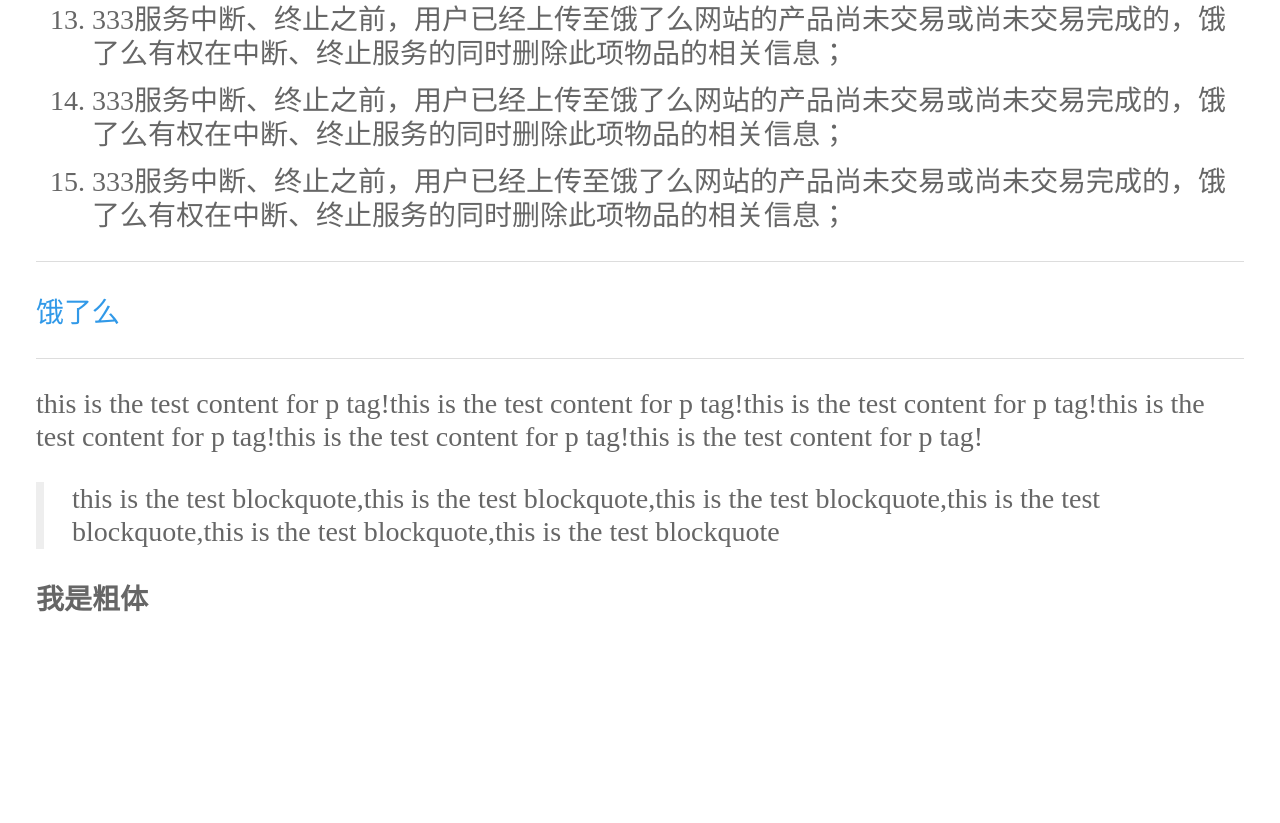
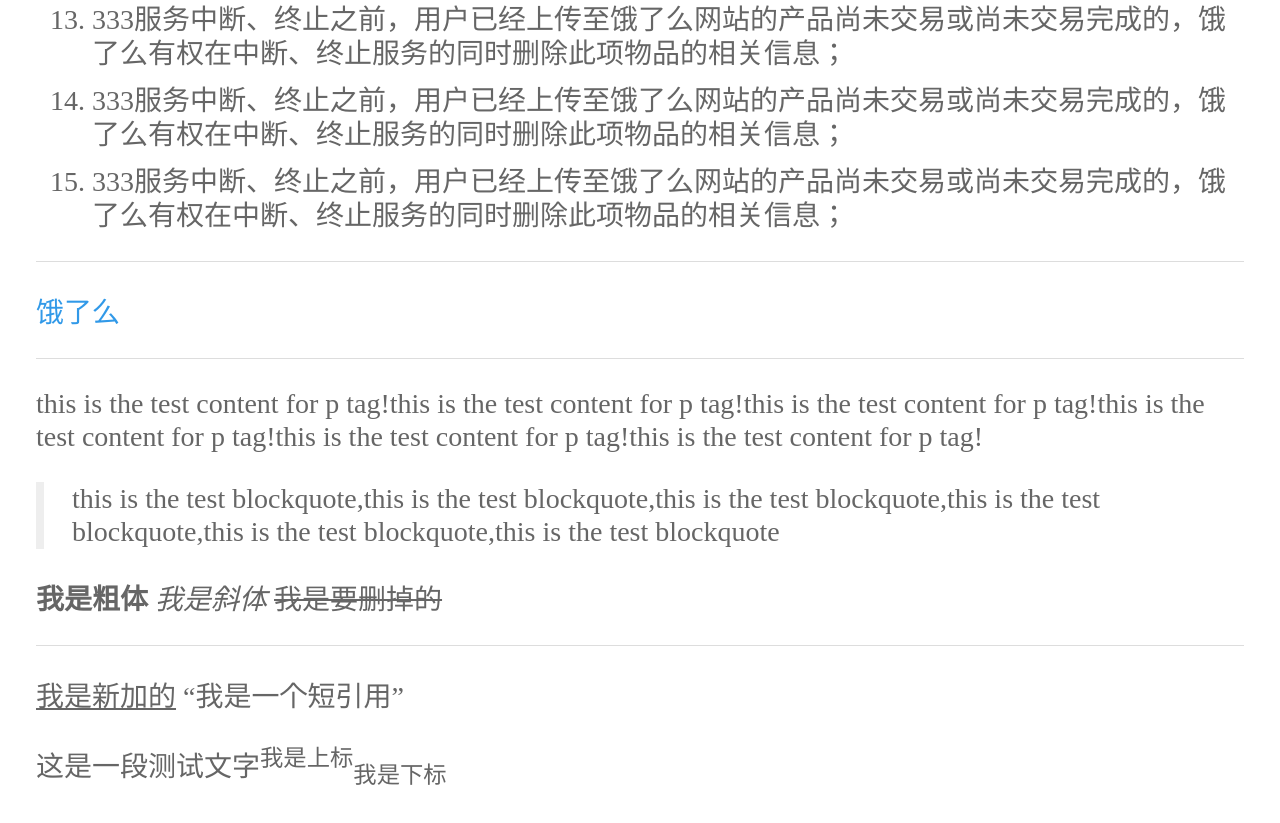
Before and after one commit to BeMyBestHao/markdown-css, a plain HTML site: page index.html in a window 1280 px wide. Shown: the part 1448-2271 px from the top of the page. Before the commit the page ends 2101 px from the top, so only its background shows below. Drawn offline with Linux system fonts and the light colour scheme.

Commit message:
Update README.md

```diff
--- a/index.html
+++ b/index.html
@@ -50,6 +50,16 @@
     <blockquote>this is the test blockquote,this is the test blockquote,this is the test blockquote,this is the test blockquote,this is the test blockquote,this is the test blockquote</blockquote>
 
     <b>我是粗体</b>
+
+    <i>我是斜体</i>
+
+    <del>我是要删掉的</del>
+    <hr>
+    <ins>我是新加的</ins>
+
+    <q>我是一个短引用</q>
+
+    <p>这是一段测试文字<sup>我是上标</sup><sub>我是下标</sub></p>
   </div>
 </body>
 </html>
--- a/markdown.css
+++ b/markdown.css
@@ -9,6 +9,7 @@
   margin: 0;
   padding: 0;
 }
+
 .markdown-content h1,
 .markdown-content h2,
 .markdown-content h3,
@@ -77,3 +78,12 @@
 .markdown-content blockquote {
   line-height: 1.2em;
 }
+.markdown-content i {
+  font-style: italic;
+}
+.markdown-content del {
+  text-decoration: line-through;
+}
+.markdown-content ins {
+  text-decoration: underline;
+}
--- a/postcss/markdown.css
+++ b/postcss/markdown.css
@@ -65,4 +65,13 @@
   li, p, blockquote {
     line-height: 1.2em;
   }
+  i {
+    font-style: italic;
   }
+  del {
+    text-decoration: line-through;
+  }
+  ins {
+    text-decoration: underline;
+  }
+}
```
Also changed, not shown: 1 other file. Lines whose indentation alone changed are shown as unchanged.
